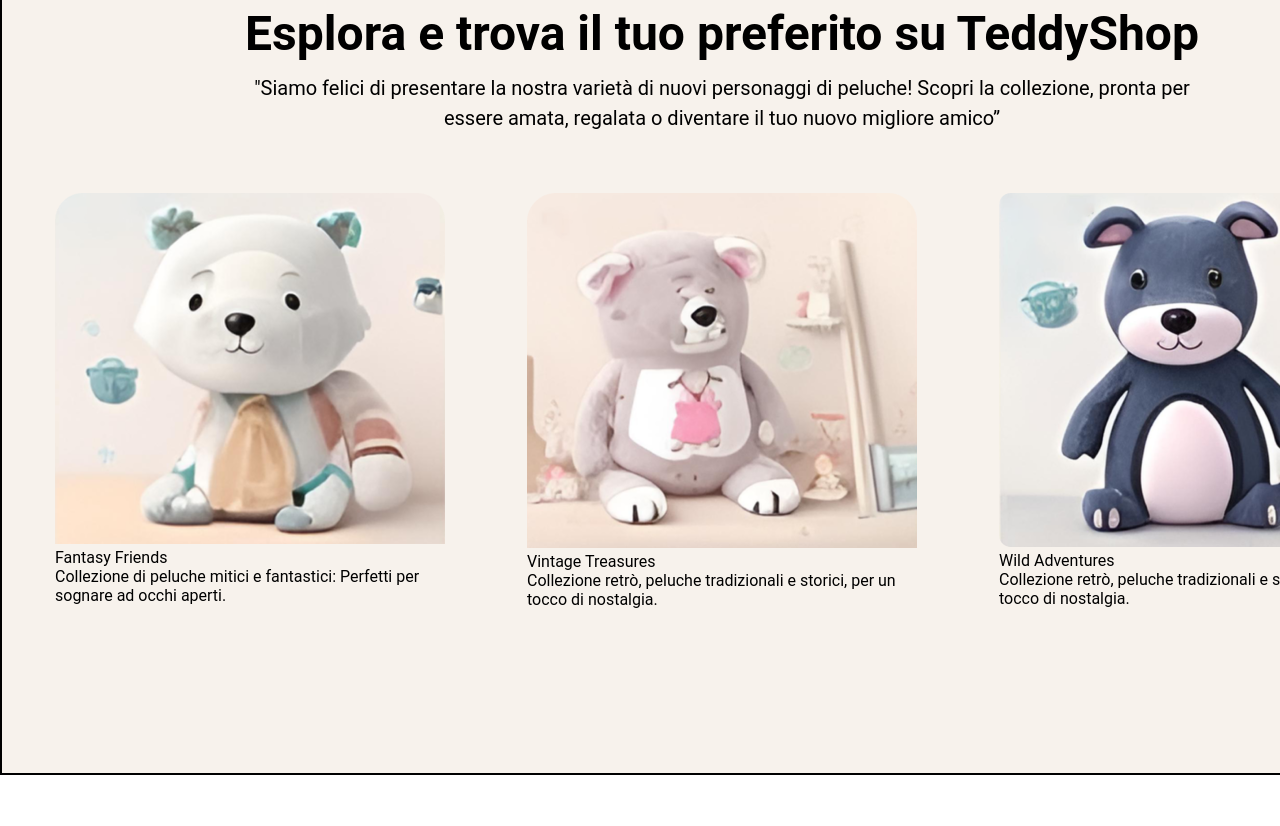
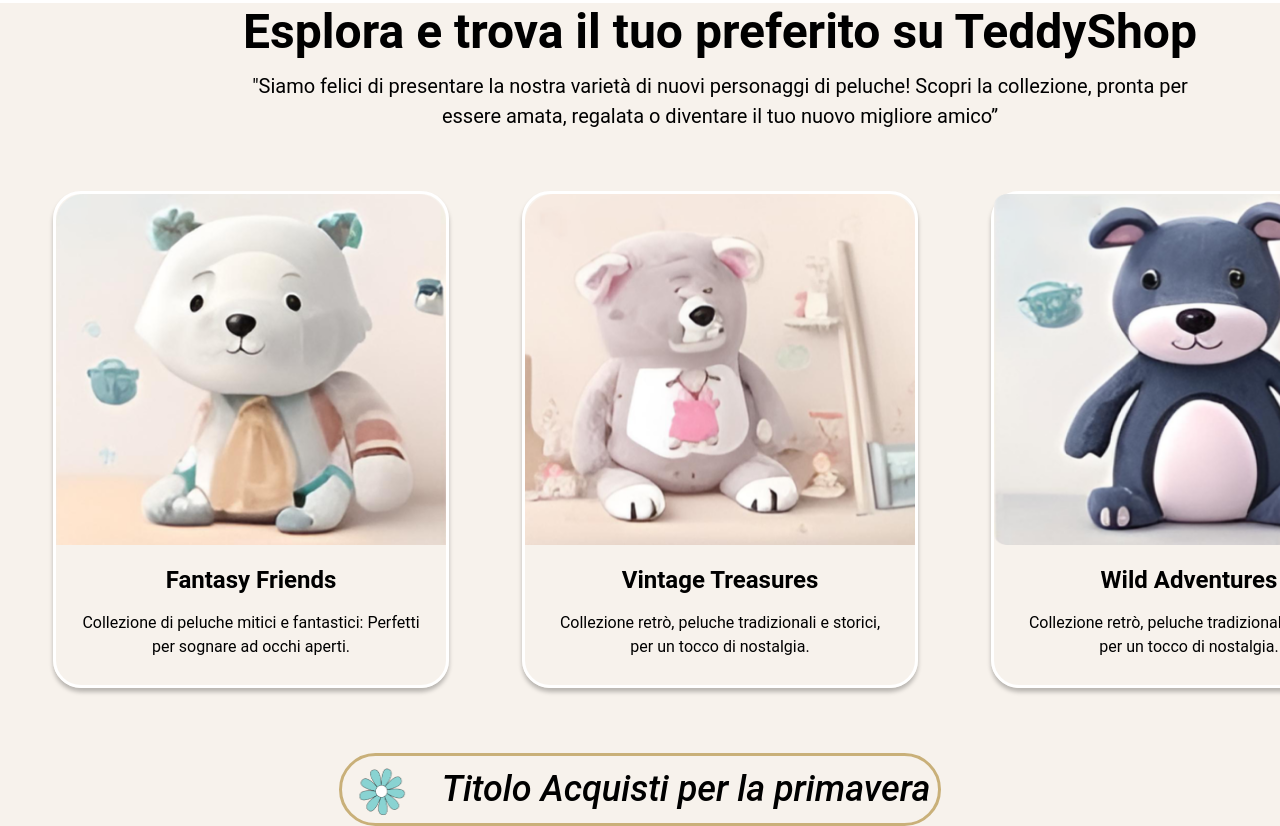
Before and after one commit to KManishY/fleapo, a website: page index.html in a window 1280 px wide. Shown: the part 825-1651 px from the top of the page. Before the commit the page ends 1600 px from the top, so only its background shows below. Drawn offline with Linux system fonts and the light colour scheme.

Commit message:
add some wrk

```diff
--- a/index.html
+++ b/index.html
@@ -62,20 +62,28 @@
         diventare il tuo nuovo migliore amico”
       </p>
       <div id="bannerCard">
+        <div class="bannerCard_box">
+          <img class="bannerCard_img" src="./Assets/card1.png" alt="card1" />
+          <p class="bannerCard_title">Fantasy Friends</p>
+          <p class="bannerCard_dis">Collezione di peluche mitici e fantastici: Perfetti per sognare ad occhi aperti.</p>
+        </div>
+        <div class="bannerCard_box">
+          <img class="bannerCard_img" src="./Assets/card2.png" alt="card2" />
+          <p class="bannerCard_title">Vintage Treasures</p>
+          <p class="bannerCard_dis">Collezione retrò, peluche tradizionali e storici, per un tocco di nostalgia.</p>
+        </div>
+        <div class="bannerCard_box">
+          <img class="bannerCard_img" src="./Assets/card3.png" alt="card3" />
+          <p class="bannerCard_title"> Wild Adventures</p>
+          <p class="bannerCard_dis">Collezione retrò, peluche tradizionali e storici, per un tocco di nostalgia.</p>
+        </div>
+      </div>
+    </div>
+    <div id="productDiv">
+      <div id="productDivText">
         <div>
-          <img src="./Assets/card1.png" alt="card1" />
-          <p>Fantasy Friends</p>
-          <p>Collezione di peluche mitici e fantastici: Perfetti per sognare ad occhi aperti.</p>
-        </div>
-        <div>
-          <img src="./Assets/card2.png" alt="card2" />
-          <p>Vintage Treasures</p>
-          <p>Collezione retrò, peluche tradizionali e storici, per un tocco di nostalgia.</p>
-        </div>
-        <div>
-          <img src="./Assets/card3.png" alt="card3" />
-          <p>Wild Adventures</p>
-          <p>Collezione retrò, peluche tradizionali e storici, per un tocco di nostalgia.</p>
+          <img src="./Assets/flowerImg.png" alt="flowerImg">
+          <p><i>Titolo Acquisti per la primavera</i></p>
         </div>
       </div>
     </div>
--- a/style.css
+++ b/style.css
@@ -90,11 +90,9 @@ nav {
 }
 
 #collezioni {
-  height: 831px;
+  height: 750px;
   width: 1440px;
-  background-color: #F7F2EC;
-
-  border: 2px solid black;
+  background-color: #f7f2ec;
 }
 #collezioniPara1 {
   margin-top: 63px;
@@ -125,11 +123,66 @@ nav {
   gap: 5px;
   flex-wrap: wrap;
   justify-content: space-between;
+}
+.bannerCard_box {
+  width: 390px;
+  height: 491px;
+  border-radius: 28px;
+  border: 3px solid white;
+  box-shadow: 0px 4px 4px 0px rgba(0, 0, 0, 0.25);
 
+  /* border: 2px solid red; */
+}
+
+.bannerCard_img {
+  width: 100%;
+  height: 351px;
+}
+.bannerCard_box {
+  display: flex;
+  flex-direction: column;
+  align-items: center;
+}
+.bannerCard_title {
+  padding: 5px;
+  font-size: 24px;
+  font-weight: 600;
+  line-height: 31.2px;
+  text-align: center;
+  margin-top: 15px;
+}
+
+.bannerCard_dis {
+  font-size: 16px;
+  margin: 10px 25px;
+  font-weight: 400;
+  line-height: 24px;
+  text-align: center;
+}
+#productDiv {
+  background-color: #f7f2ec;
+}
+#productDivText {
+  width: 100%;
+  display: flex;
+  align-items: center;
+  justify-content: center;
+}
+#productDivText > div {
+  font-size: 36px;
+  font-weight: 500;
+  line-height: 43px;
+  width: fit-content;
+  height: 67px;
+  border: 3px solid #c9b079;
+  display: flex;
+  border-radius: 62px;
+  justify-content: space-around;
+  align-items: center;
+  padding: 0px 8px 0px 0px;
+}
+#productDivText > div >img{
+  height: 58px;
+  width: 100px;
 
 }
-#bannerCard>div{
-  width: 390px;
-  height: 487px;
-  /* border: 2px solid red; */
-}
```
Also changed, not shown: Assets/flowerImg.png (added).
